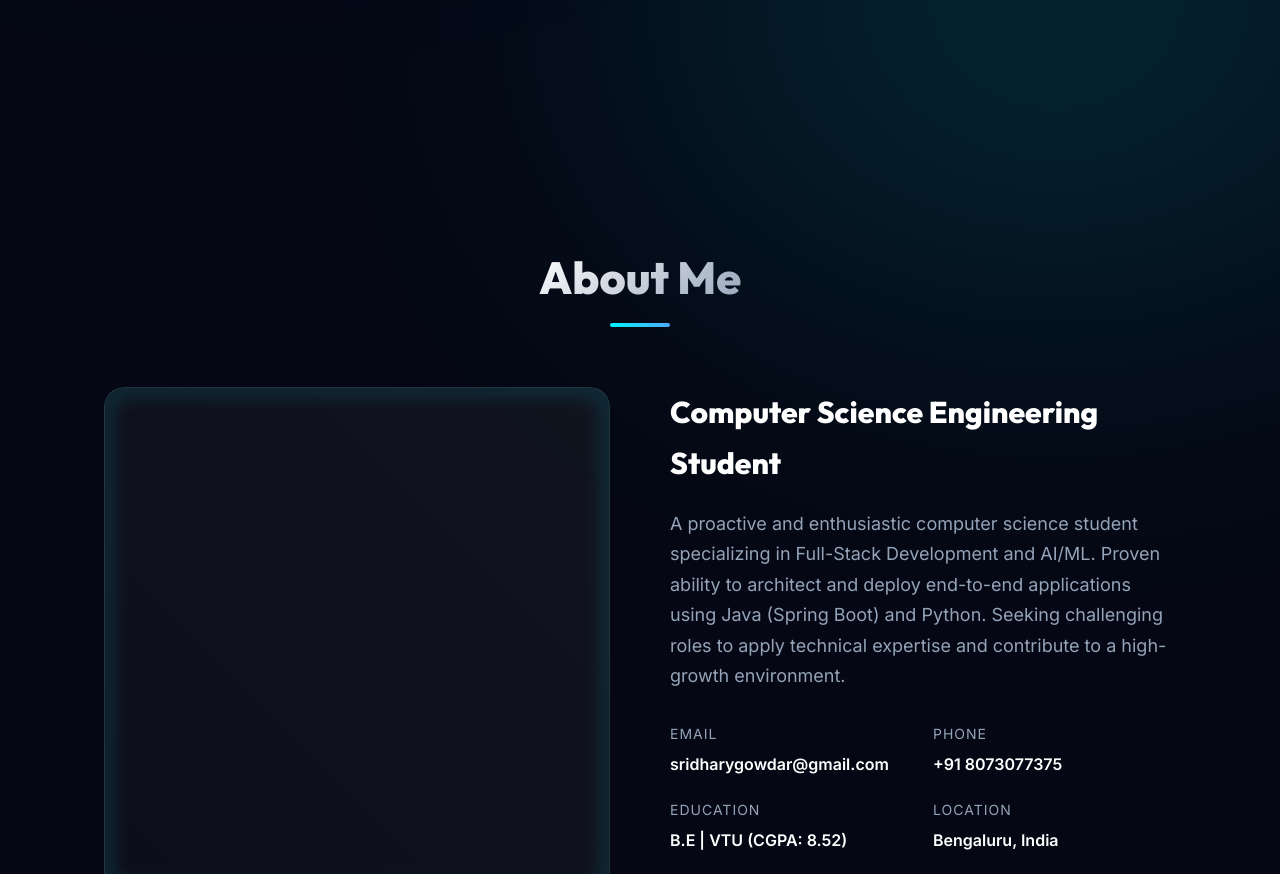
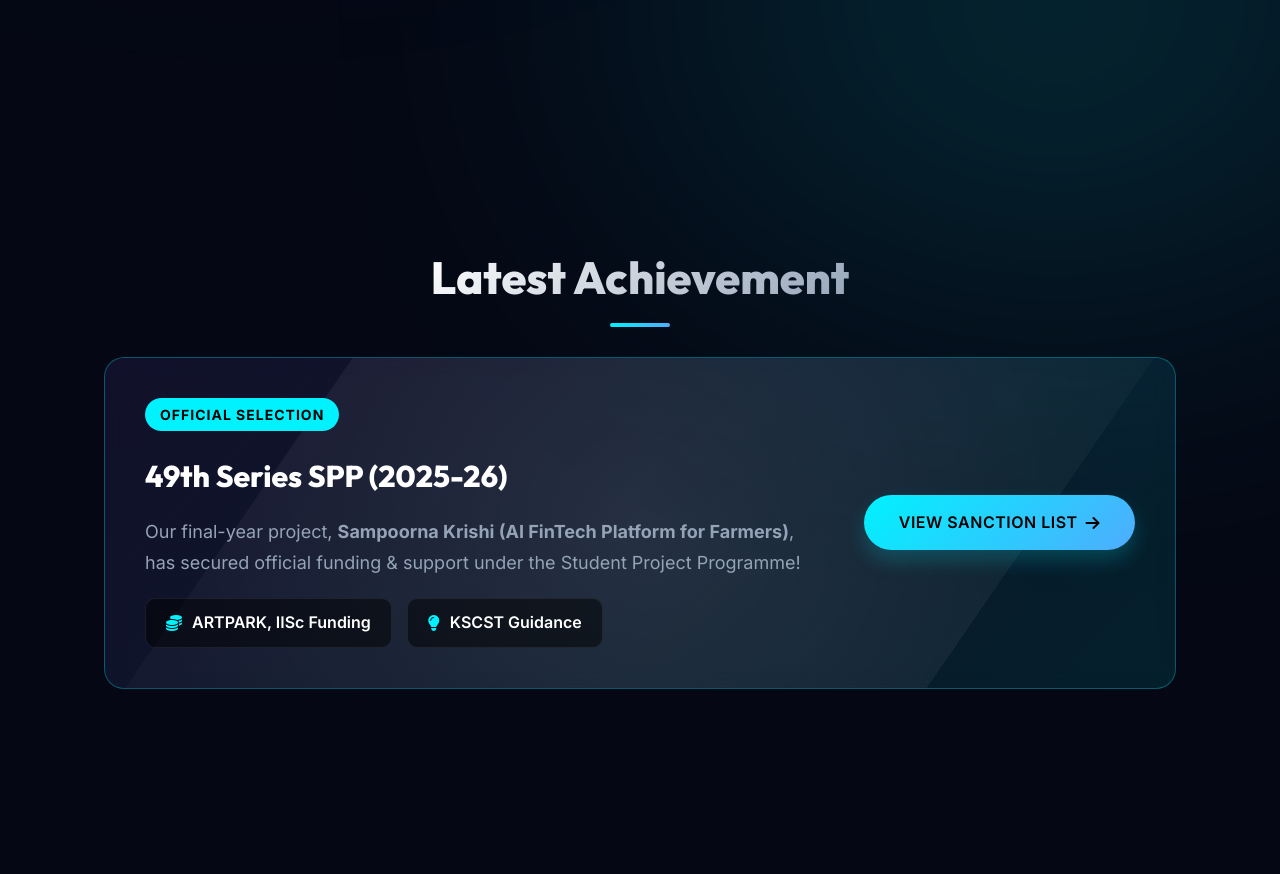
Before and after one commit to sridhar-y-g/Sridhar-Y-Gowdar---Portfolio, a plain HTML site: page index.html in a window 1280 px wide. Shown: the part 680-1554 px from the top of the page. Drawn offline with Linux system fonts and the light colour scheme.

Commit message:
update: removed .AI, moved SPP banner to top as latest achievement

```diff
--- a/index.html
+++ b/index.html
@@ -15,7 +15,7 @@
     <!-- Header -->
     <header>
         <div class="logo">
-            <h1>SYG<span>.AI</span></h1>
+            <h1>SYG<span>.!</span></h1>
         </div>
         <nav>
             <ul>
@@ -45,6 +45,30 @@
                 <a href="https://www.linkedin.com/in/sridhar-y-gowdar-66a74a276" target="_blank"><i class="fab fa-linkedin-in"></i></a>
                 <a href="https://github.com/sridhar-y-g" target="_blank"><i class="fab fa-github"></i></a>
                 <a href="mailto:sridharygowdar@gmail.com"><i class="fas fa-envelope"></i></a>
+            </div>
+        </div>
+    </section>
+
+    <!-- Latest Achievement Section -->
+    <section id="latest-achievement">
+        <div class="container">
+            <div class="section-header reveal" style="margin-bottom: 4rem;">
+                <h2>Latest Achievement</h2>
+            </div>
+            <!-- SPP HIGHLIGHT -->
+            <div class="spp-banner reveal glass-card">
+                <div class="spp-content">
+                    <span class="spp-badge">Official Selection</span>
+                    <h3>49th Series SPP (2025-26)</h3>
+                    <p>Our final-year project, <strong>Sampoorna Krishi (AI FinTech Platform for Farmers)</strong>, has secured official funding & support under the Student Project Programme!</p>
+                    <div class="funding-tags">
+                        <div class="f-tag"><i class="fas fa-coins"></i> ARTPARK, IISc Funding</div>
+                        <div class="f-tag"><i class="fas fa-lightbulb"></i> KSCST Guidance</div>
+                    </div>
+                </div>
+                <div class="spp-action">
+                    <a href="KSCST_SPP_Project.pdf" target="_blank" class="btn primary">View Sanction List <i class="fas fa-arrow-right" style="margin-left:8px;"></i></a>
+                </div>
             </div>
         </div>
     </section>
@@ -201,22 +225,6 @@
         <div class="container">
             <div class="section-header reveal">
                 <h2>Featured Projects</h2>
-            </div>
-
-            <!-- SPP HIGHLIGHT -->
-            <div class="spp-banner reveal glass-card">
-                <div class="spp-content">
-                    <span class="spp-badge">Official Selection</span>
-                    <h3>49th Series SPP (2025-26)</h3>
-                    <p>Our final-year project, <strong>Sampoorna Krishi (AI FinTech Platform for Farmers)</strong>, has secured official funding & support under the Student Project Programme!</p>
-                    <div class="funding-tags">
-                        <div class="f-tag"><i class="fas fa-coins"></i> ARTPARK, IISc Funding</div>
-                        <div class="f-tag"><i class="fas fa-lightbulb"></i> KSCST Guidance</div>
-                    </div>
-                </div>
-                <div class="spp-action">
-                    <a href="KSCST_SPP_Project.pdf" target="_blank" class="btn primary">View Sanction List <i class="fas fa-arrow-right" style="margin-left:8px;"></i></a>
-                </div>
             </div>
 
             <div class="projects-grid reveal">
```
